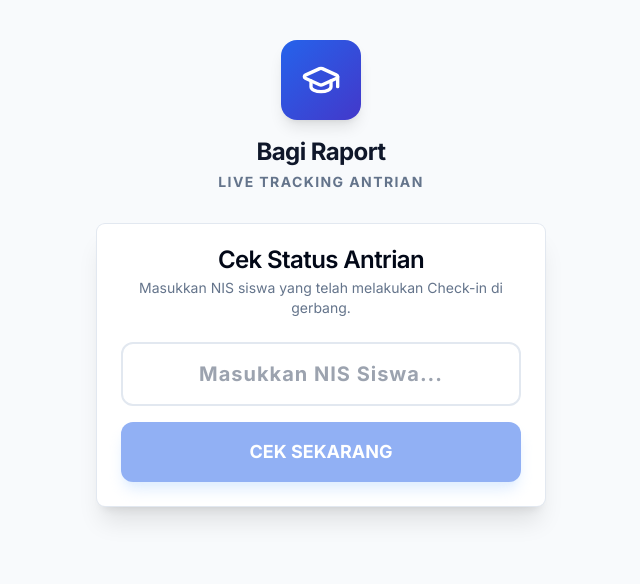
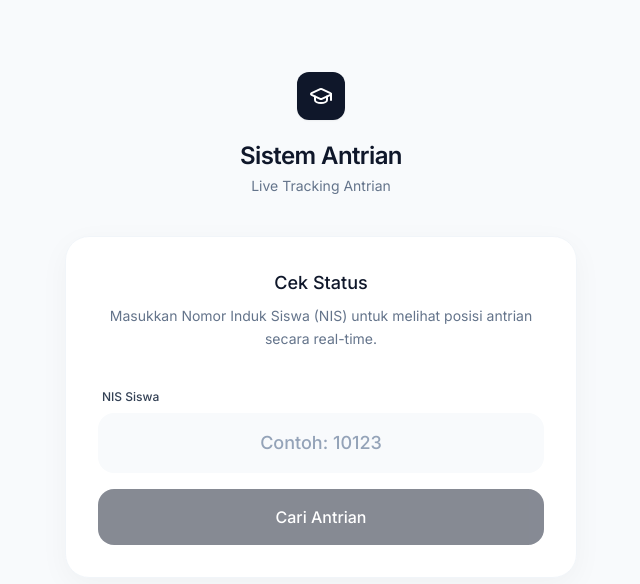
Before and after one commit to emRival/bagi-raport-sistem, a React (Vite) app: page /track in a window 1280 px wide. Shown: the top 584 px of the page, without its empty margins (319-959 px from the left). Built offline with nearby package versions, Linux system fonts and the light colour scheme; no server answers.

Commit message:
style: apply design-taste-frontend overhaul to public tracking page

```diff
--- a/src/pages/public/TrackQueue.jsx
+++ b/src/pages/public/TrackQueue.jsx
@@ -1,33 +1,29 @@
 import { useState, useEffect } from 'react'
 import { useParams, useSearchParams } from 'react-router-dom'
 import { io } from 'socket.io-client'
-import { Card, CardContent, CardHeader, CardTitle, CardDescription } from '@/components/ui-new/card'
-import { Badge } from '@/components/ui-new/badge'
-import { GraduationCap, Clock, Users, BellRing, CheckCircle2 } from 'lucide-react'
+import { GraduationCap, Clock, Users, BellRing, CheckCircle2, QrCode } from 'lucide-react'
 import { cn } from '@/lib/utils'
 
 // Use a clean URL without /api for the socket connection
 const SOCKET_URL = import.meta.env.PROD ? window.location.origin : 'http://localhost:3001'
 
 export default function TrackQueue() {
-    const { id } = useParams() // Optional specific queue ID
+    const { id } = useParams()
     const [searchParams, setSearchParams] = useSearchParams()
 
-    // We can search by NIS or Queue ID
     const [nisInput, setNisInput] = useState(searchParams.get('nis') || '')
     const [queueData, setQueueData] = useState(null)
-    const [schoolInfo, setSchoolInfo] = useState({ name: 'Bagi Raport', logo: '' })
+    const [schoolInfo, setSchoolInfo] = useState({ name: 'Sistem Antrian', logo: '' })
     const [loading, setLoading] = useState(true)
     const [error, setError] = useState(null)
     const [socketConnected, setSocketConnected] = useState(false)
 
-    // Fetch school info for branding
     useEffect(() => {
         fetch('/api/settings?_t=' + Date.now())
             .then(res => res.json())
             .then(data => {
                 setSchoolInfo({
-                    name: data.schoolName || 'Bagi Raport',
+                    name: data.schoolName || 'Sistem Antrian',
                     logo: data.schoolLogo || ''
                 })
             })
@@ -47,7 +43,7 @@ export default function TrackQueue() {
             }
 
             const res = await fetch(url)
-            if (!res.ok) throw new Error('Data antrian tidak ditemukan. Pastikan Anda sudah check-in.')
+            if (!res.ok) throw new Error('Antrian tidak ditemukan. Periksa kembali NIS atau pastikan sudah check-in.')
             const data = await res.json()
             setQueueData(data)
         } catch (err) {
@@ -58,7 +54,6 @@ export default function TrackQueue() {
         }
     }
 
-    // Initial load
     useEffect(() => {
         if (id || nisInput) {
             fetchQueueStatus(id, nisInput)
@@ -67,7 +62,6 @@ export default function TrackQueue() {
         }
     }, [id])
 
-    // Socket Connection for Real-time updates
     useEffect(() => {
         if (!queueData) return
 
@@ -80,12 +74,11 @@ export default function TrackQueue() {
         socket.on('disconnect', () => setSocketConnected(false))
 
         socket.on('queue-updated', () => {
-            // Re-fetch data to get latest status and people ahead
             fetchQueueStatus(id, nisInput)
         })
 
         return () => socket.disconnect()
-    }, [queueData?.id]) // Re-run if queue ID changes
+    }, [queueData?.id])
 
     const handleSearch = (e) => {
         e.preventDefault()
@@ -97,150 +90,168 @@ export default function TrackQueue() {
 
     if (loading && !queueData) {
         return (
-            <div className="min-h-screen bg-slate-50 flex flex-col items-center justify-center p-4">
-                <div className="w-12 h-12 border-4 border-blue-600 border-t-transparent rounded-full animate-spin"></div>
-                <p className="mt-4 text-slate-500 font-medium">Memuat data antrian...</p>
+            <div className="min-h-[100dvh] bg-slate-50 flex items-center justify-center p-6 selection:bg-blue-200">
+                <div className="w-8 h-8 rounded-full border-[3px] border-slate-200 border-t-slate-800 animate-spin"></div>
             </div>
         )
     }
 
     return (
-        <div className="min-h-screen bg-slate-50 flex flex-col items-center p-4 pb-20">
-            {/* Header */}
-            <div className="w-full max-w-md flex flex-col items-center mb-8 mt-6">
+        <div className="min-h-[100dvh] bg-slate-50 flex flex-col items-center p-4 sm:p-8 pb-24 selection:bg-blue-200">
+            {/* Minimalist Header */}
+            <header className="w-full max-w-lg flex flex-col items-center mb-10 mt-4 sm:mt-10 animate-in fade-in slide-in-from-bottom-4 duration-700 ease-out fill-mode-both">
                 {schoolInfo.logo ? (
-                    <img src={schoolInfo.logo} alt="Logo" className="w-20 h-20 object-contain mb-4 shadow-lg rounded-2xl bg-white p-2" />
+                    <img src={schoolInfo.logo} alt="" className="w-16 h-16 object-contain mb-5" />
                 ) : (
-                    <div className="w-20 h-20 rounded-2xl bg-gradient-to-br from-blue-600 to-indigo-700 flex items-center justify-center shadow-lg mb-4">
-                        <GraduationCap className="w-10 h-10 text-white" />
+                    <div className="w-12 h-12 rounded-xl bg-slate-900 flex items-center justify-center shadow-sm mb-5">
+                        <GraduationCap className="w-6 h-6 text-white" />
                     </div>
                 )}
-                <h1 className="text-2xl font-black text-slate-900 tracking-tight text-center">{schoolInfo.name}</h1>
-                <p className="text-sm font-bold text-slate-500 uppercase tracking-widest mt-1">Live Tracking Antrian</p>
+                <h1 className="text-xl sm:text-2xl font-semibold text-slate-900 tracking-tight text-center">{schoolInfo.name}</h1>
+                <p className="text-sm text-slate-500 mt-1">Live Tracking Antrian</p>
+            </header>
+
+            <main className="w-full max-w-lg">
+                {!queueData ? (
+                    <div className="bg-white rounded-3xl p-6 sm:p-8 shadow-[0_8px_30px_rgb(0,0,0,0.04)] border border-slate-100 animate-in fade-in slide-in-from-bottom-4 duration-700 delay-100 ease-out fill-mode-both">
+                        <div className="text-center mb-8">
+                            <h2 className="text-lg font-medium text-slate-900 mb-2">Cek Status</h2>
+                            <p className="text-sm text-slate-500 leading-relaxed">Masukkan Nomor Induk Siswa (NIS) untuk melihat posisi antrian secara real-time.</p>
                         </div>
 
-            <div className="w-full max-w-md w-full space-y-4">
-                {!queueData ? (
-                    <Card className="shadow-xl border-none ring-1 ring-slate-200">
-                        <CardHeader>
-                            <CardTitle className="text-center">Cek Status Antrian</CardTitle>
-                            <CardDescription className="text-center">Masukkan NIS siswa yang telah melakukan Check-in di gerbang.</CardDescription>
-                        </CardHeader>
-                        <CardContent>
                         <form onSubmit={handleSearch} className="space-y-4">
+                            <div className="space-y-1.5">
+                                <label htmlFor="nis" className="text-xs font-medium text-slate-700 ml-1">NIS Siswa</label>
                                 <input
+                                    id="nis"
                                     type="text"
-                                    placeholder="Masukkan NIS Siswa..."
-                                    className="w-full p-4 rounded-xl border-2 border-slate-200 focus:border-blue-500 focus:ring-4 focus:ring-blue-500/20 text-center text-xl font-black tracking-wider transition-all outline-none"
+                                    inputMode="numeric"
+                                    placeholder="Contoh: 10123"
+                                    className="w-full p-4 rounded-2xl bg-slate-50 border-0 focus:ring-2 focus:ring-slate-900 text-lg font-medium transition-shadow outline-none placeholder:text-slate-400 text-center"
                                     value={nisInput}
                                     onChange={(e) => setNisInput(e.target.value)}
                                 />
+                            </div>
+
                             {error && (
-                                    <div className="p-3 bg-red-50 text-red-600 rounded-lg text-sm font-medium text-center border border-red-100">
+                                <div className="p-3 bg-red-50 text-red-700 rounded-xl text-sm font-medium text-center">
                                     {error}
                                 </div>
                             )}
+
                             <button
                                 type="submit"
                                 disabled={loading || !nisInput.trim()}
-                                    className="w-full py-4 bg-blue-600 hover:bg-blue-700 text-white rounded-xl font-black text-lg shadow-lg shadow-blue-200 transition-all active:scale-[0.98] disabled:opacity-50 disabled:cursor-not-allowed"
+                                className="w-full py-4 bg-slate-900 hover:bg-slate-800 text-white rounded-2xl font-medium text-base transition-colors active:scale-[0.98] disabled:opacity-50 disabled:cursor-not-allowed mt-2"
                             >
-                                    {loading ? 'Mencari...' : 'CEK SEKARANG'}
+                                {loading ? 'Mencari...' : 'Cari Antrian'}
                             </button>
                         </form>
-                        </CardContent>
-                    </Card>
+                    </div>
                 ) : (
-                    <div className="space-y-4 animate-in slide-in-from-bottom-4 duration-500">
-                        {/* Status Banner */}
+                    <div className="space-y-4 animate-in fade-in slide-in-from-bottom-8 duration-700 ease-out fill-mode-both">
+
+                        {/* Dynamic Status Banner */}
                         <div className={cn(
-                            "p-4 rounded-2xl flex items-center justify-center gap-3 shadow-lg",
-                            queueData.status === 'WAITING' ? "bg-orange-500 text-white" :
-                            queueData.status === 'CALLED' ? "bg-blue-600 text-white animate-pulse" :
-                            "bg-emerald-500 text-white"
+                            "px-5 py-4 rounded-3xl flex items-center justify-center gap-3 transition-colors duration-500 border",
+                            queueData.status === 'WAITING' ? "bg-amber-50 text-amber-900 border-amber-200/50" :
+                            queueData.status === 'CALLED' ? "bg-blue-600 text-white border-blue-600 shadow-xl shadow-blue-600/20" :
+                            "bg-emerald-50 text-emerald-900 border-emerald-200/50"
                         )}>
-                            {queueData.status === 'WAITING' && <Clock className="w-6 h-6" />}
-                            {queueData.status === 'CALLED' && <BellRing className="w-6 h-6" />}
-                            {queueData.status === 'FINISHED' && <CheckCircle2 className="w-6 h-6" />}
-                            <span className="font-black text-lg tracking-wide uppercase">
-                                {queueData.status === 'WAITING' ? 'Harap Menunggu' :
-                                 queueData.status === 'CALLED' ? 'Giliran Anda Tiba!' :
+                            {queueData.status === 'WAITING' && <Clock className="w-5 h-5" />}
+                            {queueData.status === 'CALLED' && <BellRing className="w-5 h-5 animate-[ring_2s_ease-in-out_infinite]" />}
+                            {queueData.status === 'FINISHED' && <CheckCircle2 className="w-5 h-5" />}
+                            <span className="font-medium tracking-wide">
+                                {queueData.status === 'WAITING' ? 'Dalam Antrian' :
+                                 queueData.status === 'CALLED' ? 'Menuju Ruang Kelas' :
                                  'Selesai'}
                             </span>
                         </div>
 
-                        {/* Main Info Card */}
-                        <Card className="shadow-xl border-none ring-1 ring-slate-200 overflow-hidden relative">
-                            {/* Decorative background circle */}
-                            <div className="absolute -right-16 -top-16 w-40 h-40 bg-blue-50 rounded-full blur-3xl opacity-50"></div>
+                        {/* Bento Grid Layout */}
+                        <div className="grid grid-cols-2 gap-4">
+                            {/* Primary Number Card */}
+                            <div className="col-span-2 bg-white rounded-3xl p-8 shadow-[0_8px_30px_rgb(0,0,0,0.04)] border border-slate-100 flex flex-col items-center justify-center relative overflow-hidden">
+                                {/* Subtle mesh background hint */}
+                                <div className="absolute inset-0 opacity-[0.03] bg-[radial-gradient(ellipse_at_top_right,_var(--tw-gradient-stops))] from-slate-900 via-transparent to-transparent"></div>
 
-                            <CardContent className="p-6 relative">
-                                <div className="text-center mb-6">
-                                    <p className="text-sm font-bold text-slate-400 uppercase tracking-widest mb-1">Nomor Antrian</p>
-                                    <div className="text-7xl font-black text-slate-900 tracking-tighter">
+                                <p className="text-xs font-medium text-slate-500 uppercase tracking-widest mb-2 z-10">Nomor Anda</p>
+                                <div className="text-8xl font-light text-slate-900 tracking-tighter z-10 mb-4 tabular-nums">
                                     {queueData.queue_number}
                                 </div>
-                                    <Badge variant="outline" className="mt-3 text-sm px-4 py-1 border-blue-200 text-blue-700 bg-blue-50 font-black">
-                                        KELAS {queueData.class}
-                                    </Badge>
+                                <div className="px-4 py-1.5 rounded-full bg-slate-100 text-slate-600 text-sm font-medium z-10">
+                                    Kelas {queueData.class}
+                                </div>
                             </div>
 
-                                <div className="space-y-4 border-t border-slate-100 pt-6">
+                            {/* Identity Card */}
+                            <div className="col-span-2 sm:col-span-1 bg-white rounded-3xl p-6 shadow-[0_4px_20px_rgb(0,0,0,0.03)] border border-slate-100 flex flex-col justify-between">
                                 <div>
-                                        <p className="text-xs font-bold text-slate-400 uppercase tracking-wider mb-1">Nama Siswa</p>
-                                        <p className="text-xl font-bold text-slate-900">{queueData.name}</p>
-                                        <p className="text-sm font-medium text-slate-500">NIS: {queueData.nis}</p>
+                                    <p className="text-xs font-medium text-slate-500 mb-1">Siswa</p>
+                                    <p className="text-lg font-medium text-slate-900 leading-tight">{queueData.name}</p>
                                 </div>
-                                    <div>
-                                        <p className="text-xs font-bold text-slate-400 uppercase tracking-wider mb-1">Waktu Check-in</p>
-                                        <p className="text-base font-bold text-slate-900">
-                                            {new Date(queueData.check_in_time).toLocaleTimeString('id-ID', { hour: '2-digit', minute: '2-digit' })} WIB
+                                <div className="mt-6 pt-4 border-t border-slate-50">
+                                    <p className="text-[10px] font-medium text-slate-400 uppercase tracking-wider mb-0.5">Waktu Tiba</p>
+                                    <p className="text-sm font-medium text-slate-700">
+                                        {new Date(queueData.check_in_time).toLocaleTimeString('id-ID', { hour: '2-digit', minute: '2-digit' })}
                                     </p>
                                 </div>
                             </div>
-                            </CardContent>
-                        </Card>
 
-                        {/* Info / Estimation Card */}
+                            {/* Dynamic Context Card (Queue Info) */}
                             {queueData.status === 'WAITING' && (
-                            <Card className="shadow-md border-none bg-slate-800 text-white">
-                                <CardContent className="p-5 flex items-center justify-between">
+                                <div className="col-span-2 sm:col-span-1 bg-slate-900 rounded-3xl p-6 shadow-[0_8px_30px_rgb(0,0,0,0.12)] flex flex-col justify-between relative overflow-hidden text-white">
                                     <div>
-                                        <p className="text-xs font-bold text-slate-400 uppercase tracking-wider mb-1">Siswa di Depan Anda</p>
-                                        <p className="text-3xl font-black text-white">{queueData.peopleAhead}</p>
+                                        <p className="text-xs font-medium text-slate-400 mb-1">Sisa Antrian</p>
+                                        <div className="flex items-baseline gap-2">
+                                            <span className="text-5xl font-light tabular-nums">{queueData.peopleAhead}</span>
+                                            <span className="text-sm text-slate-400 font-medium">orang</span>
                                         </div>
-                                    <Users className="w-12 h-12 text-slate-600" />
-                                </CardContent>
-                            </Card>
+                                    </div>
+                                    <Users className="absolute -right-4 -bottom-4 w-24 h-24 text-slate-800 opacity-50" />
+                                </div>
                             )}
 
                             {queueData.status === 'CALLED' && (
-                            <Card className="shadow-md border-none bg-blue-50 border border-blue-200">
-                                <CardContent className="p-5 text-center">
-                                    <h3 className="text-blue-900 font-black text-lg mb-2">Segera Menuju Ruang Kelas</h3>
-                                    <p className="text-blue-700 text-sm font-medium">Guru wali kelas Anda sudah menunggu di ruangan untuk membagikan raport.</p>
-                                </CardContent>
-                            </Card>
+                                <div className="col-span-2 sm:col-span-1 bg-blue-50 rounded-3xl p-6 border border-blue-100 flex flex-col justify-center">
+                                    <p className="text-sm font-medium text-blue-900 leading-relaxed">
+                                        Silakan masuk ke kelas. Guru wali kelas sedang menunggu.
+                                    </p>
+                                </div>
                             )}
 
-                        <div className="text-center pt-4">
-                            <button onClick={() => { setQueueData(null); setSearchParams({}); setNisInput('') }} className="text-sm font-bold text-slate-500 hover:text-slate-900 underline underline-offset-4">
-                                Cek NIS Lain
+                            {queueData.status === 'FINISHED' && (
+                                <div className="col-span-2 sm:col-span-1 bg-emerald-50 rounded-3xl p-6 border border-emerald-100 flex flex-col justify-center">
+                                    <p className="text-sm font-medium text-emerald-900 leading-relaxed">
+                                        Proses pembagian raport telah selesai. Terima kasih atas kehadirannya.
+                                    </p>
+                                </div>
+                            )}
+                        </div>
+
+                        {/* Reset Action */}
+                        <div className="text-center pt-8">
+                            <button
+                                onClick={() => { setQueueData(null); setSearchParams({}); setNisInput('') }}
+                                className="text-sm font-medium text-slate-400 hover:text-slate-900 transition-colors"
+                            >
+                                Cek siswa lain
                             </button>
                         </div>
                     </div>
                 )}
-            </div>
+            </main>
 
-            {/* Connection Status Indicator */}
+            {/* Connection Indicator - Minimalist */}
             {queueData && (
                 <div className={cn(
-                    "fixed bottom-4 left-1/2 -translate-x-1/2 px-4 py-2 rounded-full text-[10px] font-bold uppercase tracking-widest shadow-lg backdrop-blur-md border transition-colors",
+                    "fixed bottom-6 left-1/2 -translate-x-1/2 flex items-center gap-2 px-3 py-1.5 rounded-full text-[10px] font-medium backdrop-blur-md border transition-all duration-500",
                     socketConnected
-                        ? "bg-emerald-50/80 text-emerald-700 border-emerald-200"
-                        : "bg-red-50/80 text-red-700 border-red-200 animate-pulse"
+                        ? "bg-white/80 text-slate-500 border-slate-200/50 shadow-sm opacity-50 hover:opacity-100"
+                        : "bg-red-50 text-red-600 border-red-200 shadow-md"
                 )}>
-                    {socketConnected ? '🟢 Live Sync Aktif' : '🔴 Terputus - Mencoba Hubung Ulang...'}
+                    <div className={cn("w-1.5 h-1.5 rounded-full", socketConnected ? "bg-emerald-500" : "bg-red-500 animate-pulse")} />
+                    {socketConnected ? 'Live' : 'Mencoba terhubung...'}
                 </div>
             )}
         </div>
```
Lines whose indentation alone changed are shown as unchanged.
